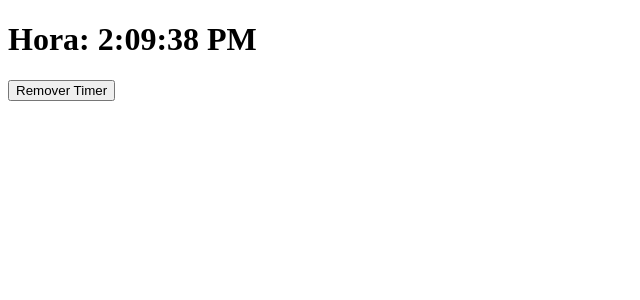
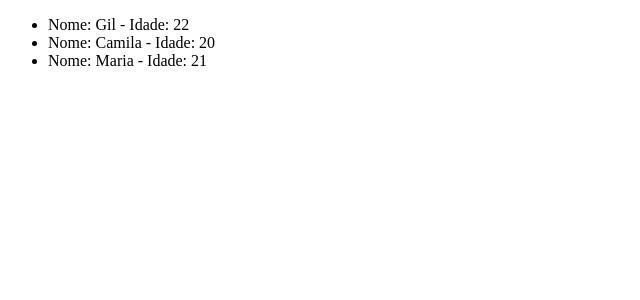
Before and after one commit to GilCarvalhal/fundamentos-react, a React (Create React App) app: page / in a window 1280 px wide. Shown: the top 300 px of the page, without its empty margins (0-640 px from the left). Built offline with nearby package versions, Linux system fonts and the light colour scheme.

Commit message:
Renderização de listas

```diff
--- a/src/App.js
+++ b/src/App.js
@@ -1,24 +1,36 @@
 import React, { Component } from "react";
-import Timer from "./Timer";
+
+// const names = ["Gil", "Camila", "Maria", "João"]
+
+const names = [
+  {
+    name: "Gil",
+    age: 22,
+  },
+  {
+    name: "Camila",
+    age: 20,
+  },
+  {
+    name: "Maria",
+    age: 21,
+  },
+];
 
 class App extends Component {
   constructor(props) {
-    super(props);
-
-    this.state = {
-      showTimer: true,
-    };
+    super();
   }
 
   render() {
     return (
-      <main>
-        {this.state.showTimer && <Timer />}
-
-        <button onClick={() => this.setState({ showTimer: false })}>
-          Remover Timer
-        </button>
-      </main>
+      <ul>
+        {names.map((person, index) => (
+          <li key={index}>
+            <span>Nome: {person.name}</span> - Idade: <span>{person.age}</span>
+          </li>
+        ))}
+      </ul>
     );
   }
 }
--- a/src/Timer.js
+++ /dev/null
@@ -1,33 +0,0 @@
-import React, { Component } from "react";
-
-class Timer extends Component {
-  constructor(props) {
-    super(props);
-
-    this.state = {
-      timer: "",
-    };
-  }
-
-  componentDidMount() {
-    setInterval(() => {
-      this.setState({timer: new Date().toLocaleTimeString()})
-    }, 1000);
-  }
-
-  componentDidUpdate(){
-    console.log("Componente atualizou")
-  }
-
-  componentWillUnmount(){
-    console.log("Componente desmontou")
-  }
-
-  render() {
-    return <main>
-        <h1>Hora: {this.state.timer}</h1>
-    </main>;
-  }
-}
-
-export default Timer;
```
